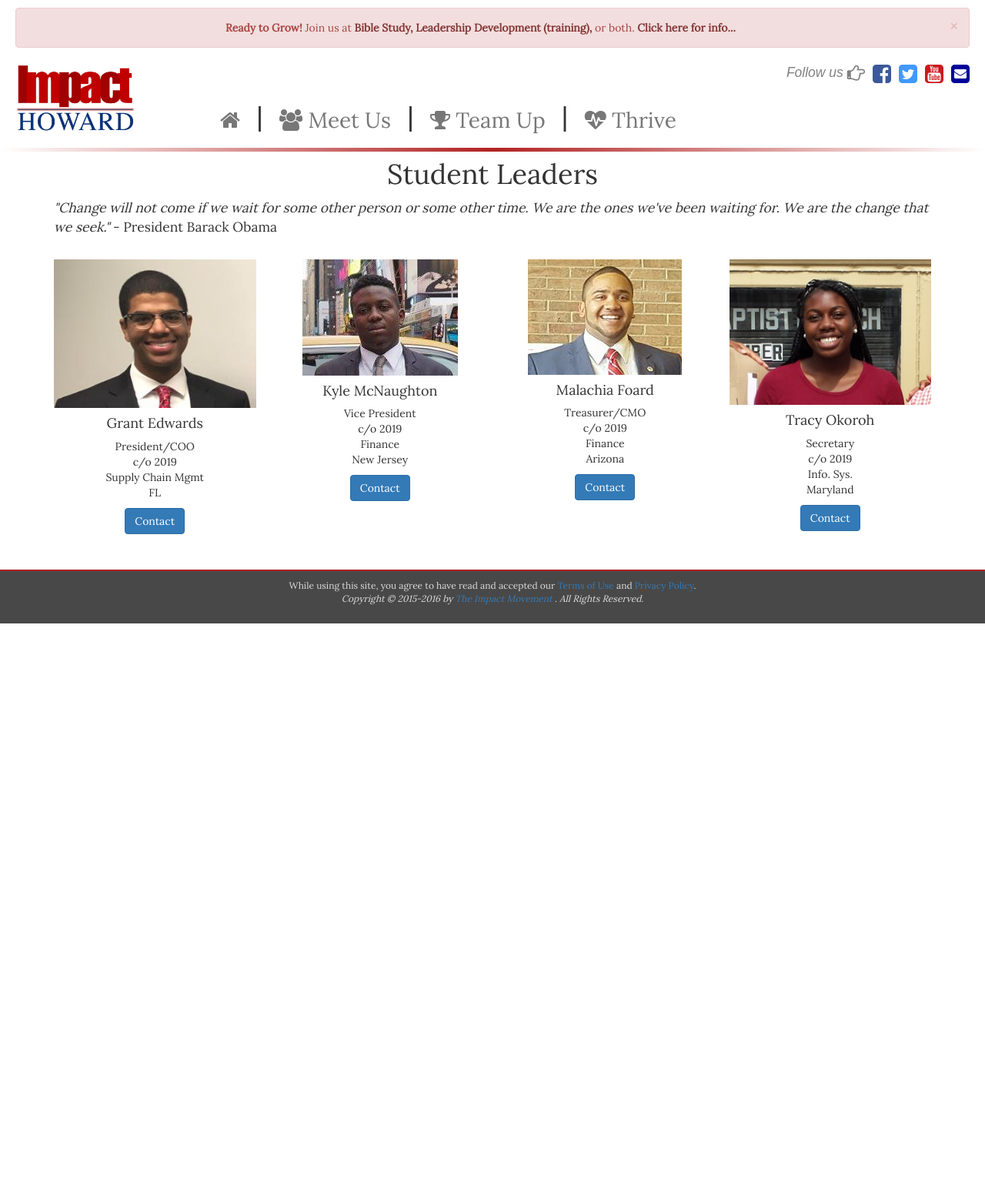
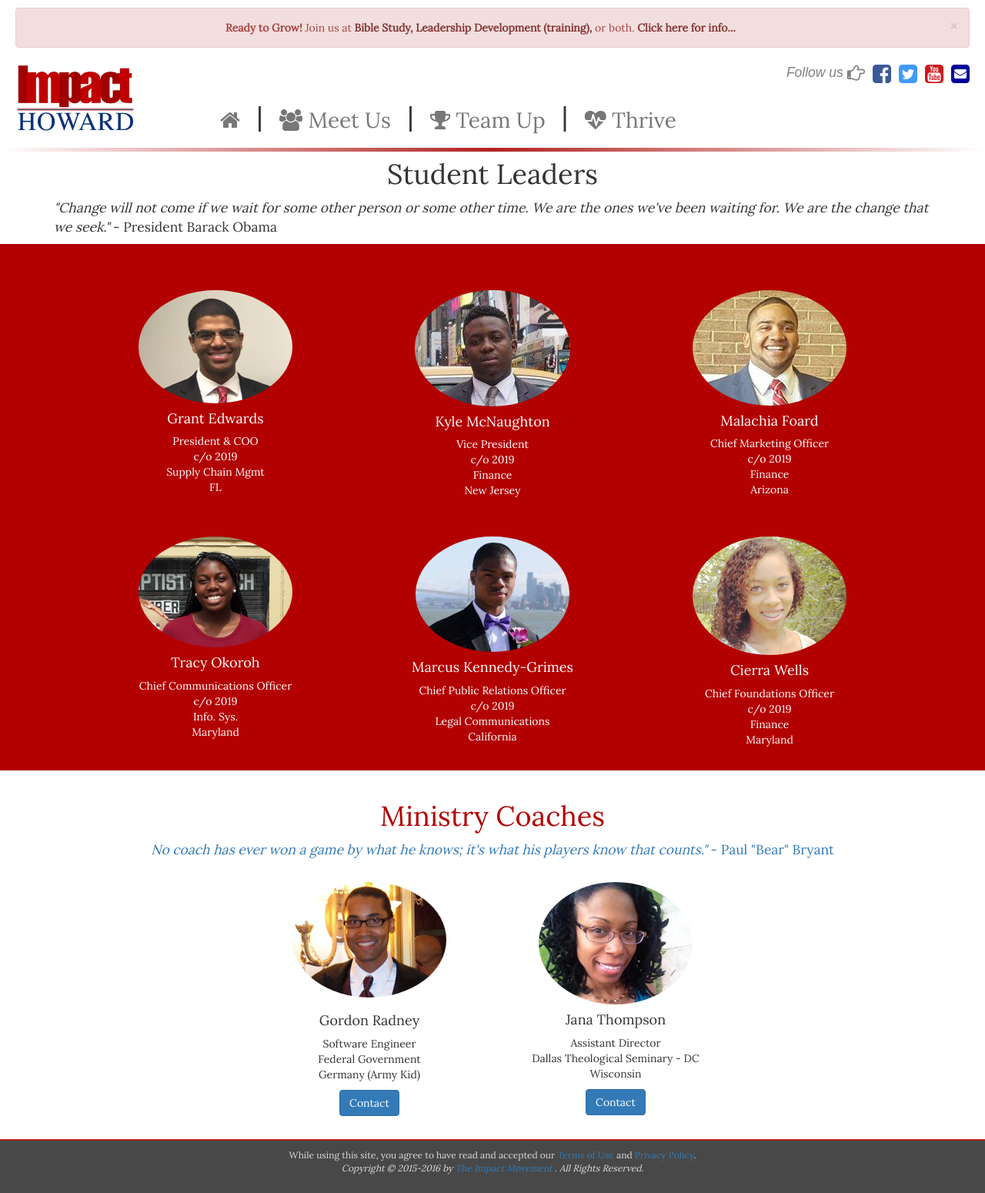
Before and after one commit to gradney/ImpactChapter, a CodeIgniter app: page /test/leaders in a window 1280 px wide. Shown: the whole page at 77% size. Before the commit the page ends 810 px from the top, so only its background shows below. Run offline with CodeIgniter, Linux system fonts and the light colour scheme; some libraries are stand-ins or nearby versions.

Commit message:
Leaders page - good, Graduates page - IP

```diff
--- a/application/views/menu.php
+++ b/application/views/menu.php
@@ -35,7 +35,7 @@
           <div class="mnu-option-dropdown-content">
             <a href="about">Organization</a>
             <a href="leaders">Team</a>
-            <a href="#">Graduates</a>
+            <a href="graduates">Graduates</a>
           </div>
         </li>
 
--- a/application/views/page/about.php
+++ b/application/views/page/about.php
@@ -4,7 +4,7 @@
       <div class="col-xs-12">
         <h1 id="vision-headline">a biblical leadership development ministry</h1>
         <hr style="border-color: #c80000; height:10px"/>
-
+        <h3><a href="https://www.biblegateway.com/passage/?search=Proverbs%2029:18-19&version=VOICE" target="_blank">Where there is no vision from God, the people run wild, but those who adhere to God’s instruction know genuine happiness.</a><em> - Proverbs 29:18<em></h3>
         <h2 id="vision-statement">Our <em><span class="bold">vision </span></em><span style="font-size:0.8em;">is best explained through a collage based on our collective actions.</span></h2>
         <!--
         - unshakable prayer
--- a/application/views/page/leaders.php
+++ b/application/views/page/leaders.php
@@ -7,32 +7,31 @@
         <h1 style="margin-top: 0px;text-align: center;">Student Leaders</h1>
         <p style="font-size: 1.25em;"><em>"Change will not come if we wait for some other person or some other time. We are the ones we've been waiting for. We are the change that we seek."</em> - President Barack Obama</p>
       </div>
-      <!--hr style="border-color: black; height:10px"/-->
     </div>
   </div>
 
-  <div id="leaders-profiles" class="container">
-    <div class="row top-buffer-20">
-      <div class="col-md-3" style="margin-bottom: 20px;">
+  <div id="leaders-profiles" class="container-fluid" style="background-color:#b30000; color:#fff; padding-top:40px;">
+    <div class="row top-buffer-20" style="padding-left: 100px; padding-right: 100px;">
+      <div class="col-md-4" style="margin-bottom: 20px;">
           <div class="card" style="text-align: center;">
-            <img class="card-img-top" src="img/pic/profiles/grant_headshot.png" alt="Grant Edwards">
+            <img class="card-img-top img-circle" src="img/pic/profiles/grant_headshot.png" alt="Grant Edwards - smile">
             <div class="card-block">
               <h4 class="card-title">Grant Edwards</h4>
               <p class="card-text">
                 <ul style="list-style: none; padding-left: 0px;">
-                  <li>President/COO</li>
+                  <li>President &amp; COO</li>
                   <li>c/o 2019</li>
                   <li>Supply Chain Mgmt</li>
                   <li>FL</li>
                 </ul>
               </p>
-              <a href="#" class="btn btn-primary">Contact</a>
+              <?php /*<a href="#" class="btn btn-primary">Connect</a>*/ ?>
             </div>
           </div>
       </div>
-      <div class="col-md-3" style="margin-bottom: 20px;">
+      <div class="col-md-4" style="margin-bottom: 20px;">
           <div class="card" style="text-align: center;">
-            <img class="card-img-top" src="img/pic/profiles/kyle_headshot.png" alt="Kyle McNaughton">
+            <img class="card-img-top img-circle" src="img/pic/profiles/kyle_headshot.png" alt="Kyle McNaughton - smile">
             <div class="card-block">
               <h4 class="card-title">Kyle McNaughton</h4>
               <p class="card-text">
@@ -43,77 +42,132 @@
                   <li>New Jersey</li>
                 </ul>
               </p>
-              <a href="#" class="btn btn-primary">Contact</a>
+              <?php /*<a href="#" class="btn btn-primary">Connect</a>*/ ?>
+            </div>
+          </div>
+      </div>
+      <div class="col-md-4" style="margin-bottom: 20px;">
+          <div class="card" style="text-align: center;">
+            <img class="card-img-top img-circle" src="img/pic/profiles/malachia_headshot.png" alt="Malachia Foard - smile">
+            <div class="card-block">
+              <h4 class="card-title">Malachia Foard</h4>
+              <p class="card-text">
+                <ul style="list-style: none; padding-left: 0px;">
+                  <li>Chief Marketing Officer</li>
+                  <li>c/o 2019</li>
+                  <li>Finance</li>
+                  <li>Arizona</li>
+                </ul>
+              </p>
+              <?php /*<a href="#" class="btn btn-primary">Connect</a>*/ ?>
+            </div>
+          </div>
+      </div>
+    </div><?php/*end row*/?>
+
+    <div class="row top-buffer-20" style="padding-left: 100px; padding-right: 100px;">
+      <div class="col-md-4" style="margin-bottom: 20px;">
+          <div class="card" style="text-align: center;">
+            <img class="card-img-top img-circle" src="img/pic/profiles/tracy_headshot.png" alt="Tracy Okoroh - smile">
+            <div class="card-block">
+              <h4 class="card-title">Tracy Okoroh</h4>
+              <p class="card-text">
+                <ul style="list-style: none; padding-left: 0px;">
+                  <li>Chief Communications Officer</li>
+                  <li>c/o 2019</li>
+                  <li>Info. Sys.</li>
+                  <li>Maryland</li>
+                </ul>
+              </p>
+              <?php /*<a href="#" class="btn btn-primary">Connect</a>*/ ?>
+            </div>
+          </div>
+      </div>
+      <div class="col-md-4" style="margin-bottom: 20px;">
+          <div class="card" style="text-align: center;">
+            <img class="card-img-top img-circle" src="img/pic/profiles/marcus_headshot.png" alt="Marcus Kennedy-Grimes - smile">
+            <div class="card-block">
+              <h4 class="card-title">Marcus Kennedy-Grimes</h4>
+              <p class="card-text">
+                <ul style="list-style: none; padding-left: 0px;">
+                  <li>Chief Public Relations Officer</li>
+                  <li>c/o 2019</li>
+                  <li>Legal Communications</li>
+                  <li>California</li>
+                </ul>
+              </p>
+              <?php /*<a href="#" class="btn btn-primary">Connect</a>*/ ?>
+            </div>
+          </div>
+      </div>
+      <div class="col-md-4" style="margin-bottom: 20px;">
+          <div class="card" style="text-align: center;">
+            <img class="card-img-top img-circle" src="img/pic/profiles/cierra_headshot.png" alt="Cierra Wells - smile">
+            <div class="card-block">
+              <h4 class="card-title">Cierra Wells</h4>
+              <p class="card-text">
+                <ul style="list-style: none; padding-left: 0px;">
+                  <li>Chief Foundations Officer</li>
+                  <li>c/o 2019</li>
+                  <li>Finance</li>
+                  <li>Maryland</li>
+                </ul>
+              </p>
+              <?php /*<a href="#" class="btn btn-primary">Connect</a>*/ ?>
+            </div>
+          </div>
+      </div>
+    </div><?php/*end row*/?>
+
+  </div><?php/*end leaders-profiles*/?>
+
+  <?php /*<!--hr style="border-color: black; height:10px"-->*/ ?>
+  <div id="coaches-headline" class="container-fluid" style="padding-top:40px; color: #b30000;">
+    <div class="row">
+      <div class="col-xs-12" style="text-align: center;">
+        <h1 style="margin-top: 0px;">Ministry Coaches</h1>
+        <p style="font-size: 1.25em;"><em><a href="https://youtu.be/p8p8FlIm5-I" target="_blank">No coach has ever won a game by what he knows; it's what his players know that counts."</a></em> <a href="https://en.wikipedia.org/wiki/Bear_Bryant" target="_blank">- Paul "Bear" Bryant</a></p>
+      </div>
+    </div>
+  </div>
+
+  <div id="coaches-profiles" class="container-fluid">
+
+    <div class="row top-buffer-20">
+      <div class="col-md-3"></div>
+      <div class="col-md-3" style="margin-bottom: 20px;">
+          <div class="card" style="text-align: center;">
+            <img class="card-img-top img-circle" src="img/pic/profiles/gordon_headshot.png" alt="Gordon Radney - smile">
+            <div class="card-block" style="padding-top:10px;">
+              <h4 class="card-title">Gordon Radney</h4>
+              <p class="card-text">
+                <ul style="list-style: none; padding-left: 0px;">
+                  <li>Software Engineer</li>
+                  <li>Federal Government</li>
+                  <li>Germany (Army Kid)</li>
+                </ul>
+              </p>
+              <a href="mailto:impactbison@gmail.com" class="btn btn-primary">Contact</a>
             </div>
           </div>
       </div>
       <div class="col-md-3" style="margin-bottom: 20px;">
           <div class="card" style="text-align: center;">
-            <img class="card-img-top" src="img/pic/profiles/malachia_headshot.png" alt="Malachia Foard">
+            <img class="card-img-top img-circle" src="img/pic/profiles/jana_headshot.png" alt="Jana Thompson - smile">
             <div class="card-block">
-              <h4 class="card-title">Malachia Foard</h4>
+              <h4 class="card-title">Jana Thompson</h4>
               <p class="card-text">
                 <ul style="list-style: none; padding-left: 0px;">
-                  <li>Treasurer/CMO</li>
-                  <li>c/o 2019</li>
-                  <li>Finance</li>
-                  <li>Arizona</li>
+                  <li>Assistant Director</li>
+                  <li>Dallas Theological Seminary - DC</li>
+                  <li>Wisconsin</li>
                 </ul>
               </p>
-              <a href="#" class="btn btn-primary">Contact</a>
+              <a href="mailto:impactbison@gmail.com" class="btn btn-primary">Contact</a>
             </div>
           </div>
       </div>
-      <div class="col-md-3" style="margin-bottom: 20px;">
-          <div class="card" style="text-align: center;">
-            <img class="card-img-top" src="img/pic/profiles/tracy_headshot.png" alt="Tracy Okoroh">
-            <div class="card-block">
-              <h4 class="card-title">Tracy Okoroh</h4>
-              <p class="card-text">
-                <ul style="list-style: none; padding-left: 0px;">
-                  <li>Secretary</li>
-                  <li>c/o 2019</li>
-                  <li>Info. Sys.</li>
-                  <li>Maryland</li>
-                </ul>
-              </p>
-              <a href="#" class="btn btn-primary">Contact</a>
-            </div>
-          </div>
-      </div>
-    </div>
-  </div>
+      <div class="col-md-3"></div>
+    </div><?php/*end row*/?>
 
-<?php /*
-  <div id="coaches-headline" class="container">
-    <div class="row top-buffer-20">
-      <div class="col-xs-12">
-        <h2>Ministry Coaches</h2>
-      </div>
-    </div>
-  </div>
-
-  <div id="coaches-profiles" class="container">
-    <div class="row">
-      <div class="col-xs-3"></div>
-      <div class="col-xs-3">coach 1 profile
-      </div>
-      <div class="col-xs-3">coach 2 profile
-      </div>
-      <div class="col-xs-3"></div>
-    </div>
-  </div>
-
-<!--
-    <div class="w3-third">
-      <div class="w3-card-2">
-        <img src="pic/Caricature.png" style="width:100%">
-        <div class="w3-container">
-          <h5>Coder</h5>
-        </div>
-      </div>
-    </div>
-  </div>
--->
-*/
-?>
+  </div><?php/*end coaches-profiles*/?>
```
Also changed, not shown: application/views/page/graduates.php (added, +150 -0 lines), img/pic/profiles/cierra_headshot.png (added), img/pic/profiles/gordon_headshot.png (added), img/pic/profiles/grant_headshot.png, img/pic/profiles/jana_headshot.png (added), img/pic/profiles/marcus_headshot.png (added), img/pic/profiles/tracy_headshot.png.
